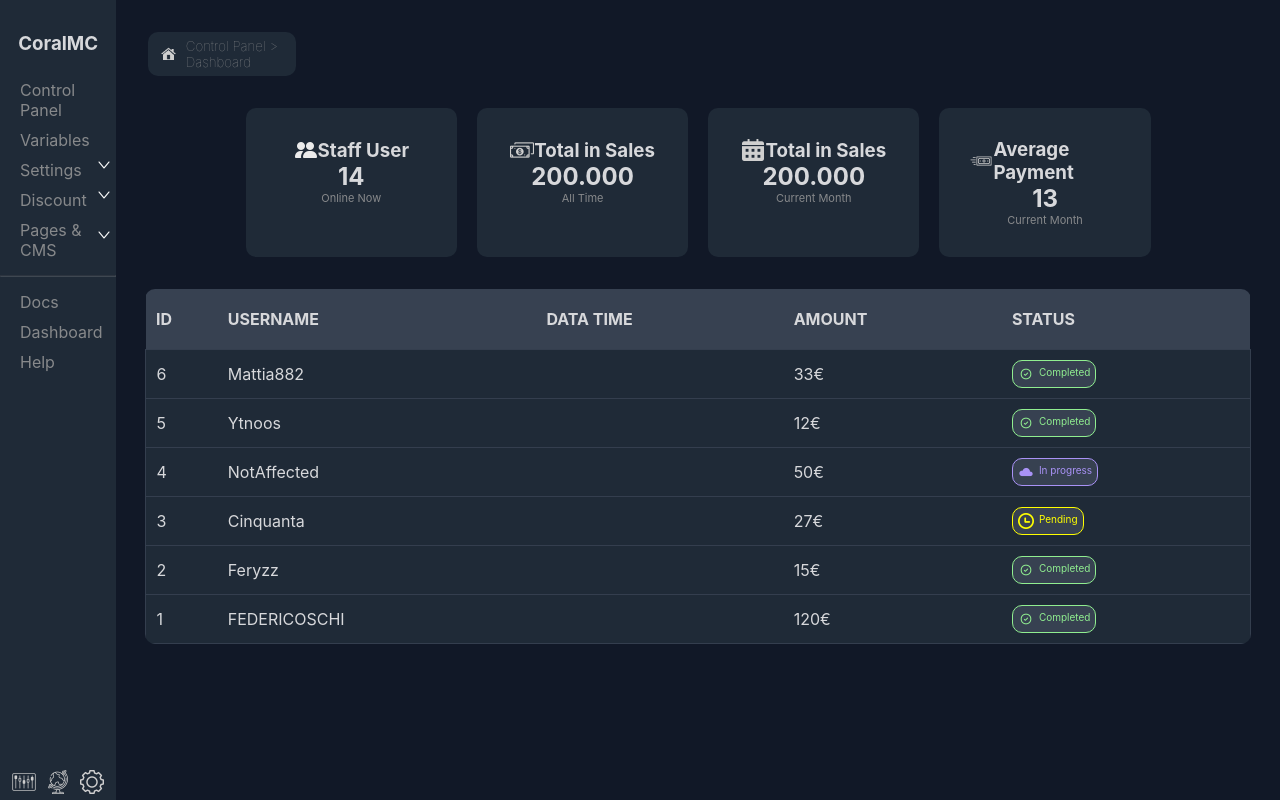
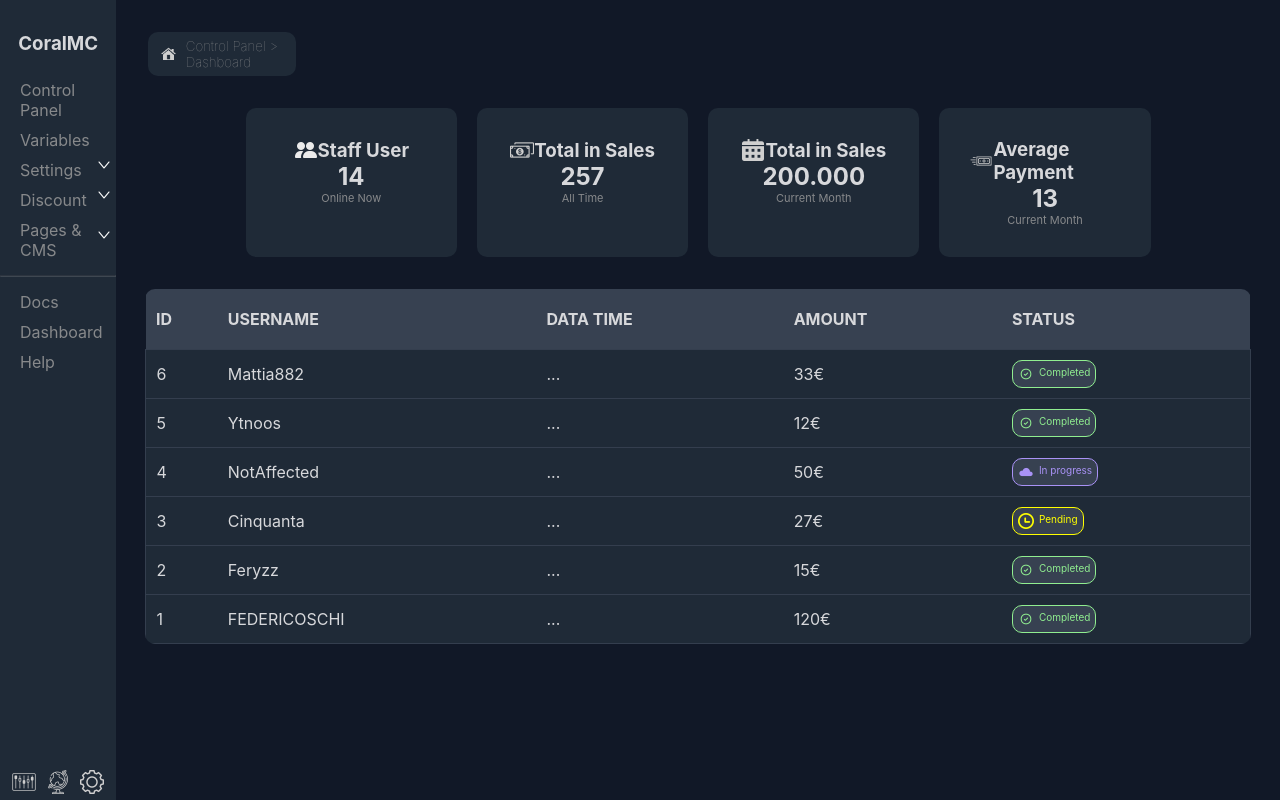
Before and after one commit to woweya/AdminPanel, a React (Create React App) app: page / in a window 1280 px wide. Both pictures are taken after a click on the item "Control Panel". Built offline with nearby package versions, Linux system fonts and the light colour scheme.

Commit message:
second commit

```diff
--- a/src/components/Home.js
+++ b/src/components/Home.js
@@ -5,15 +5,16 @@ import InfoCard from './InfoCard.js';
 import Tabella from './Tabella.js';
 
 //! Importo l'Item preso dall'App.js
+//! Componente Home padre per la home principale, qui troviamo la utentiLista, con i corrispettivi chiave e valore
 
 const Home = ({ Item, ItemExtra, utentiLista }) => {
    utentiLista = [
-    {id: 1, username: 'FEDERICOSCHI', data: '', amount: '120€', status: 'Completed'},
-    {id: 2, username: 'Feryzz', data: '', amount: '15€', status: 'Completed'},
-    {id: 3, username: 'Cinquanta', data: '', amount: '27€', status: 'Pending'},
-    {id: 4, username: 'NotAffected', data: '', amount: '50€', status: 'In progress'},
-    {id: 5, username: 'Ytnoos', data: '', amount: '12€', status: 'Completed'},
-    {id: 6, username: 'Mattia882', data: '', amount: '33€', status: 'Completed'}
+    {id: 1, username: 'FEDERICOSCHI', data: '...', amount: 120, status: 'Completed'},
+    {id: 2, username: 'Feryzz', data: '...', amount: 15, status: 'Completed'},
+    {id: 3, username: 'Cinquanta', data: '...', amount: 27, status: 'Pending'},
+    {id: 4, username: 'NotAffected', data: '...', amount: 50, status: 'In progress'},
+    {id: 5, username: 'Ytnoos', data: '...', amount: 12, status: 'Completed'},
+    {id: 6, username: 'Mattia882', data: '...', amount: 33, status: 'Completed'}
   ]
   return (
     /*Creo una nuova componente, ovvero NavLocation.js, con una semplice funzione di return */
@@ -23,7 +24,7 @@ const Home = ({ Item, ItemExtra, utentiLista }) => {
         <>
         <NavLocation titolo={Item}/>
       <div className="card-row-4">
-      <InfoCard />
+      <InfoCard utentiLista={utentiLista}/>
       </div>
       <div className="table" style={{marginTop: '2rem'}}>
       <Tabella utentiLista={utentiLista} />
--- a/src/components/InfoCard.js
+++ b/src/components/InfoCard.js
@@ -3,9 +3,15 @@ import dollar from './images/dollar.png';
 import calendar from './images/calendar.png';
 import response from './images/send-money.png';
 
-const InfoCard =  ({utentiOnline, totaleVendite, totaleVenditeMese, mediaPagamenti, styling} ) => {
+//! InfoCard è la componente per stampare a schermo le 4 card della pagina principale e dove all'interno troviamo anche i relativi parametri formali che
+//! dovranno essere implementati con delle function (per ora ho solo scritto utentiOnline = 14; TotaleVendite= '200.000' ecc...)
+
+const InfoCard =  ({utentiLista, utentiOnline, totaleVendite, totaleVenditeMese, mediaPagamenti, styling} ) => {
     utentiOnline = 14;
-    totaleVendite = '200.000';
+    console.log(utentiLista)
+    totaleVendite = utentiLista.reduce((total, element) =>{
+       return total + element.amount;
+    }, 0).toString();
     totaleVenditeMese = '200.000';
     mediaPagamenti = '13';
     styling = {
--- a/src/components/NavLocation.js
+++ b/src/components/NavLocation.js
@@ -2,6 +2,7 @@ import React from "react";
 import home from './images/home.png';
 
 //!Implementare extraNav = titoloExtra
+//! Componente NavLocation per fare in modo che si possa ricordare del titolo dell'oggetto <li> cliccato.
 function NavLocation ({titolo, titoloExtra}){
     const cardStyle ={
         minWidth: '10%',
--- a/src/components/Tabella.js
+++ b/src/components/Tabella.js
@@ -1,7 +1,9 @@
 import check from './images/circle.png';
 import cloud from './images/cloud.png';
 import hour from './images/hour.png';
+import InfoCard from './InfoCard';
 
+//! Componente per la generazione della LISTA.
 const Tabella = ({utentiLista}) => {
   const styleTable = {
     width: '95%',
@@ -27,6 +29,8 @@ const Tabella = ({utentiLista}) => {
     borderTop: '1px solid #343E4E',
     borderBottom: '1px solid #343E4E',
   }
+  //! Switch case per lo status di un utente
+
   const getStatusStyle = (status) => {
   switch (status) {
     case 'Completed':
@@ -46,6 +50,7 @@ const Tabella = ({utentiLista}) => {
   }
 };
 
+
    return (
     <table className="table" style={styleTable}>
     <thead p>
@@ -58,13 +63,14 @@ const Tabella = ({utentiLista}) => {
       </tr>
     </thead>
     <tbody>
-      {utentiLista.slice().reverse().map((utente, index) => (
+      {//! la lista utenti viene passata come props a Tabella e poi fatto un mapping proprio come in Sidebar.js
+      utentiLista.slice().reverse().map((utente, index) => (
 
       <tr key={utente.id}>
         <td style={{...styleText, borderLeft: index === -1  ? 'none' : '1px solid #343E4E'}}>{utente.id}</td>
         <td style={styleText}>{utente.username}</td>
         <td style={styleText}>{utente.data}</td>
-        <td style={styleText}>{utente.amount}</td>
+        <td style={styleText}>{utente.amount}€</td>
         <td style={{...styleText, borderRight: index === utentiLista.length  ? 'none' : '1px solid #343E4E' }}>
 
           <div style={{color: getStatusStyle(utente.status).color,
```
